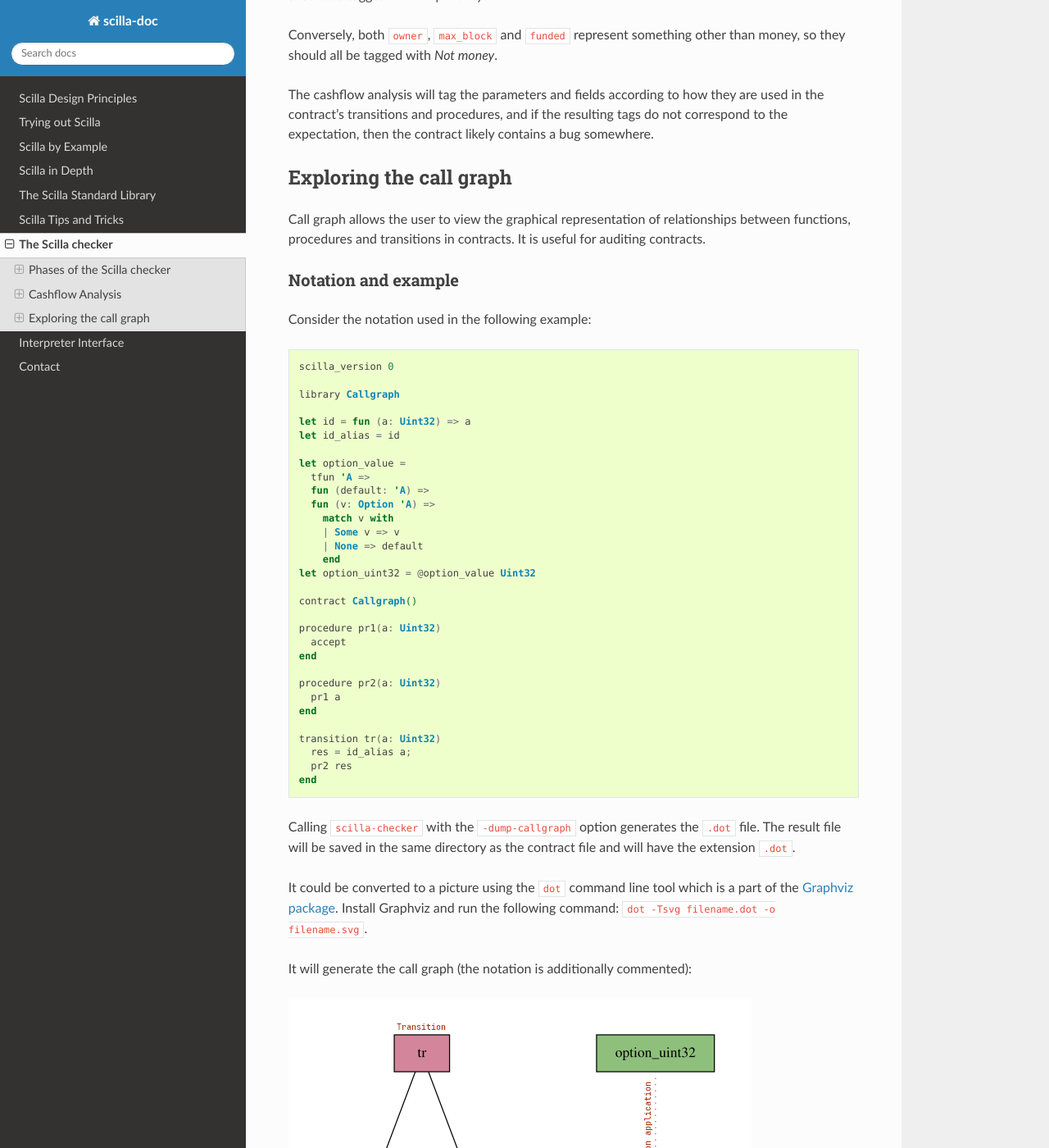
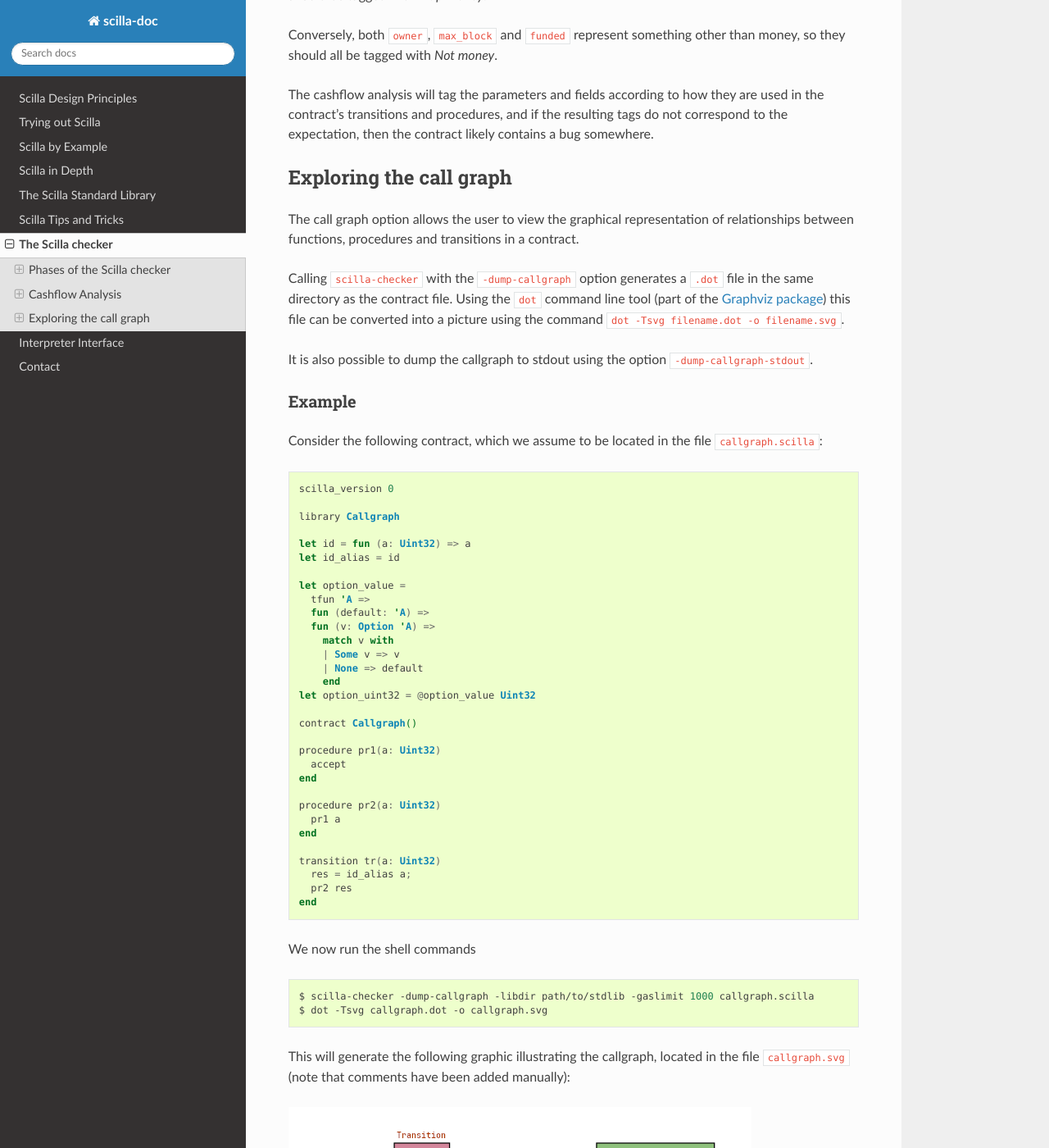
Before and after one commit to Zilliqa/scilla-docs, a Sphinx documentation site: the page built from docs/source/scilla-checker.rst, in a window 1280 px wide and 1400 px high, scrolled down 8616 px. Shown: the whole window at 82% size. Built offline with Sphinx 7.4.7 and the Read the Docs theme 2.0.0, drawn with Linux system fonts in a browser that asks for light colours.

Commit message:
Suggested improvement to callgraph description

```diff
--- a/docs/source/scilla-checker.rst
+++ b/docs/source/scilla-checker.rst
@@ -510,14 +510,24 @@ Exploring the call graph
 ########################
 .. _scilla_checker_call_graph:
 
-Call graph allows the user to view the graphical representation of relationships
-between functions, procedures and transitions in contracts. It is useful for
-auditing contracts.
+The call graph option allows the user to view the graphical
+representation of relationships between functions, procedures and
+transitions in a contract.
 
-Notation and example
-********************
+Calling ``scilla-checker`` with the ``-dump-callgraph`` option
+generates a ``.dot`` file in the same directory as the contract
+file. Using the ``dot`` command line tool (part of the `Graphviz
+package <https://graphviz.org/>`_) this file can be converted into a
+picture using the command ``dot -Tsvg filename.dot -o filename.svg``.
 
-Consider the notation used in the following example:
+It is also possible to dump the callgraph to stdout using the option
+``-dump-callgraph-stdout``.
+
+Example
+*******
+
+Consider the following contract, which we assume to be located in the
+file ``callgraph.scilla``:
 
 .. code-block:: ocaml
 
@@ -553,21 +563,26 @@ Consider the notation used in the following example:
       pr2 res
     end
 
-Calling ``scilla-checker`` with the ``-dump-callgraph`` option generates the
-``.dot`` file. The result file will be saved in the same directory as the
-contract file and will have the extension ``.dot``.
+We now run the shell commands
 
-It could be converted to a picture using the ``dot`` command line tool which is
-a part of the `Graphviz package <https://graphviz.org/>`_. Install Graphviz and
-run the following command: ``dot -Tsvg filename.dot -o filename.svg``.
+.. code-block:: bash
 
-It will generate the call graph (the notation is additionally commented):
+                $ scilla-checker -dump-callgraph -libdir path/to/stdlib -gaslimit 1000 callgraph.scilla
+                $ dot -Tsvg callgraph.dot -o callgraph.svg
+
+This will generate the following graphic illustrating the callgraph,
+located in the file ``callgraph.svg`` (note that comments have been
+added manually):
 
 .. image:: nstatic/imgs/callgraph.png
 
 Tools to work with the call graph
 *********************************
 
-The suggested way to work with the call graph is the `Graphviz plugin <https://marketplace.visualstudio.com/items?itemName=joaompinto.vscode-graphviz>`_ for `VSCode <https://code.visualstudio.com/>`_. It allows the user to interactively view the call graph in their editor.
+The suggested way to work with the call graph is the `Graphviz plugin
+<https://marketplace.visualstudio.com/items?itemName=joaompinto.vscode-graphviz>`_
+for `VSCode <https://code.visualstudio.com/>`_. It allows the user to
+interactively view the call graph in their editor.
 
-Another graphical viewer for the dot file is the crossplatform `dot.py <https://github.com/jrfonseca/xdot.py>`_ utility.
+Another graphical viewer for the dot file is the crossplatform `dot.py
+<https://github.com/jrfonseca/xdot.py>`_ utility.
```
